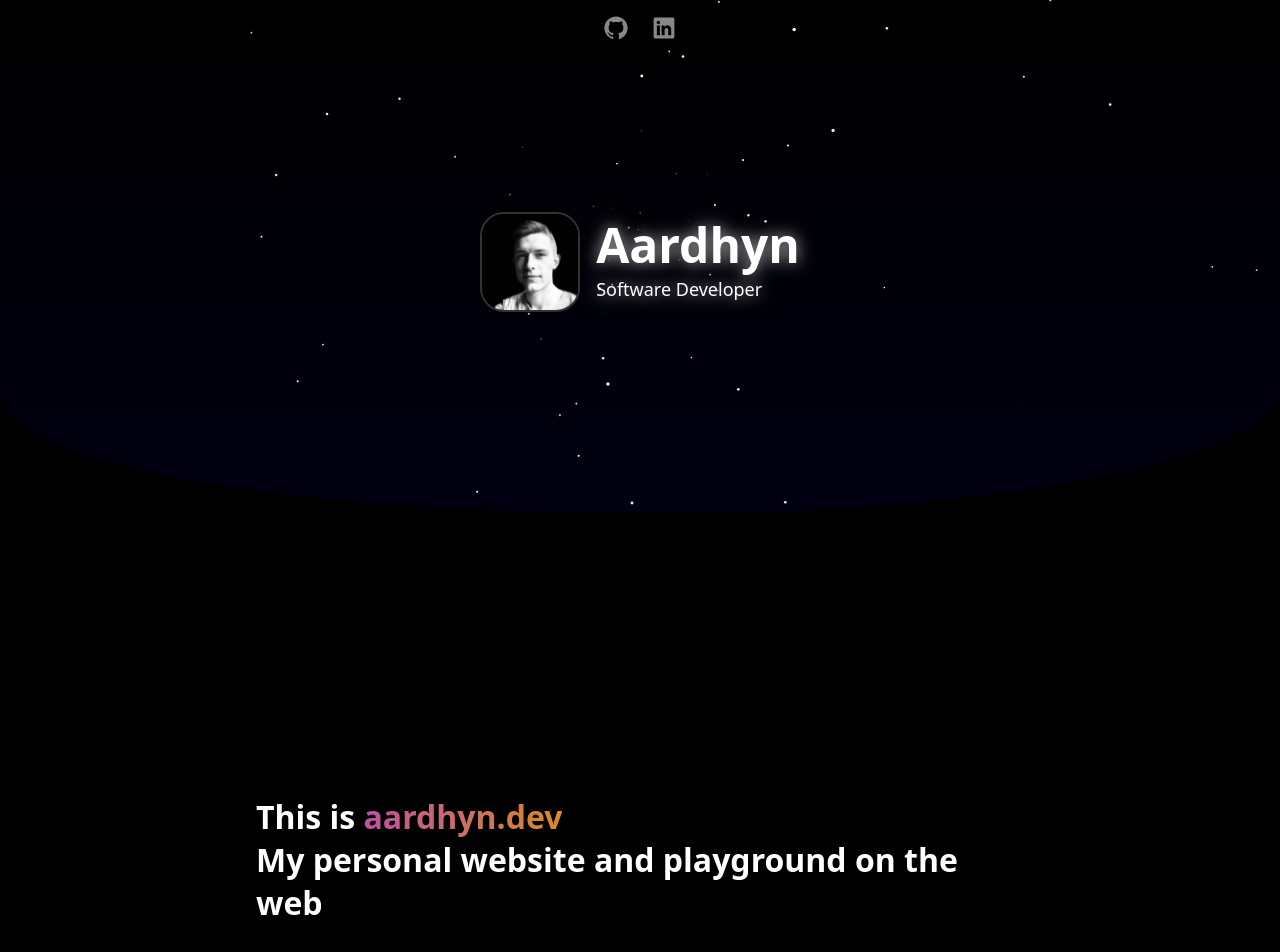
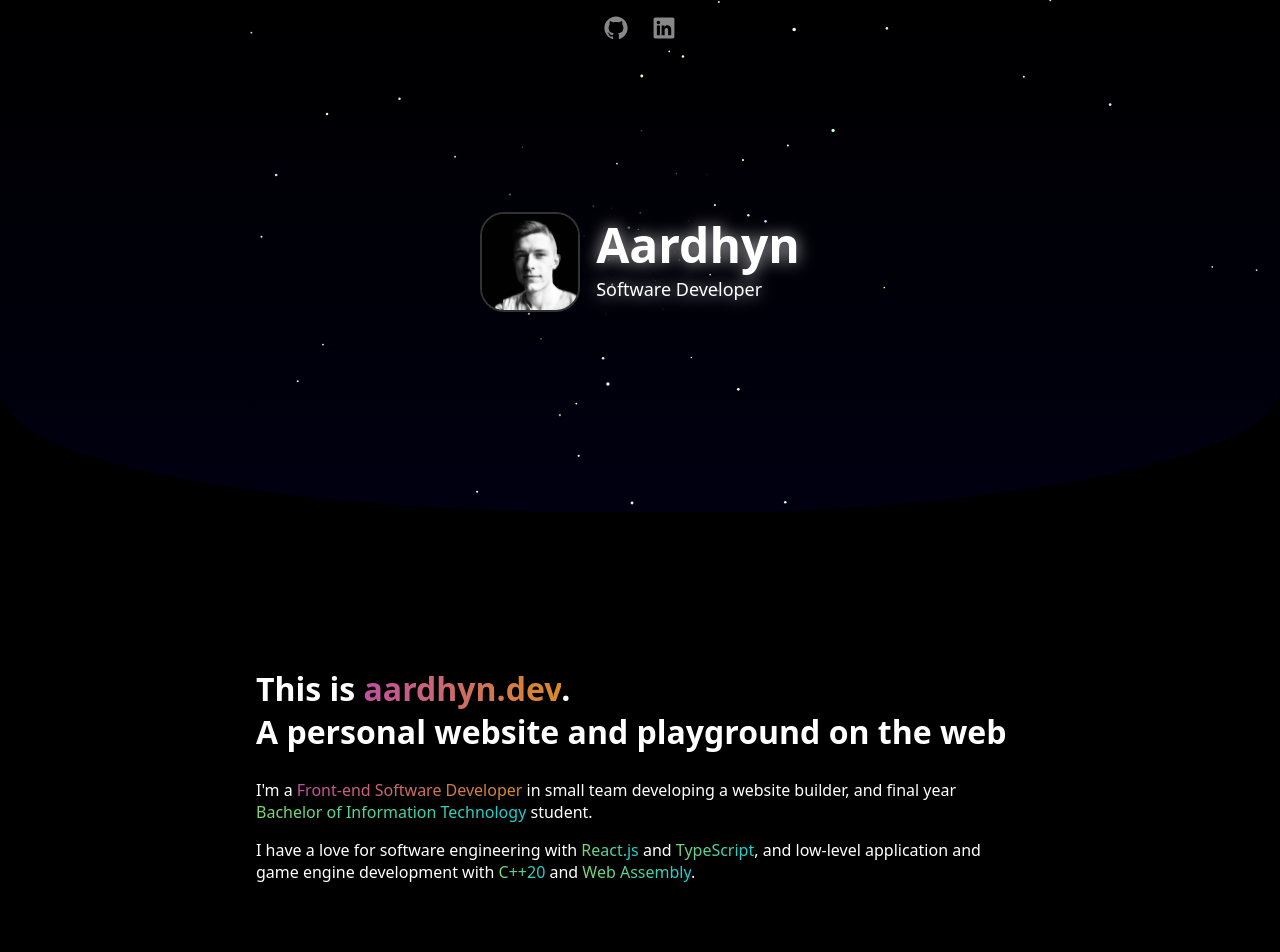
Before and after one commit to aardhyn/aardhyn, a React (Vite) app: page / in a window 1280 px wide. Shown: the top 952 px of the page. Built offline with nearby package versions, Linux system fonts and the light colour scheme.

Commit message:
chore: minor rewording

```diff
--- a/src/sections/+Intro.tsx
+++ b/src/sections/+Intro.tsx
@@ -4,26 +4,25 @@ export function Intro() {
   return (
     <Root>
       <H1>
-        This is <G warm>aardhyn.dev</G>
-        <br />
-        My personal website and playground on the web
+        This is <G warm>aardhyn.dev</G>.
+        <br />A personal website and playground on the web
       </H1>
       <P>
-        I'm a Software Developer in small team developing website building
-        software, and final year <G cool>Bachelor of Information Technology</G>{" "}
-        student.
+        I'm a <G warm>Front-end Software Developer</G> in small team developing
+        a website builder, and final year{" "}
+        <G cool>Bachelor of Information Technology</G> student.
       </P>
       <P>
         I have a love for software engineering with <G cool>React.js</G> and
         <G cool> TypeScript</G>, and low-level application and game engine
-        development with <G cool>C++20</G>.
+        development with <G cool>C++20</G> and <G cool>Web Assembly</G>.
       </P>
     </Root>
   );
 }
 const Root = styled("section", {
   margin: "0 auto",
-  padding: "256px 16px",
+  padding: "128px 16px",
   maxWidth: 800,
   width: "100%",
 });
```
